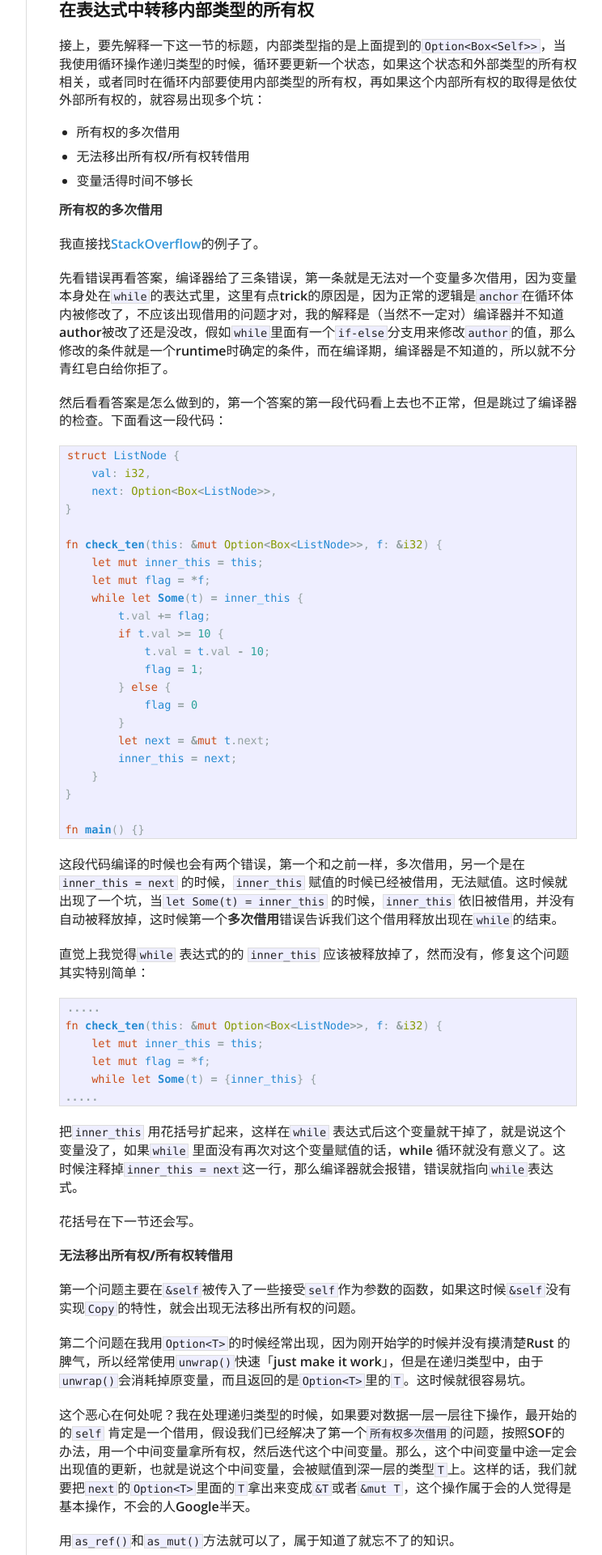
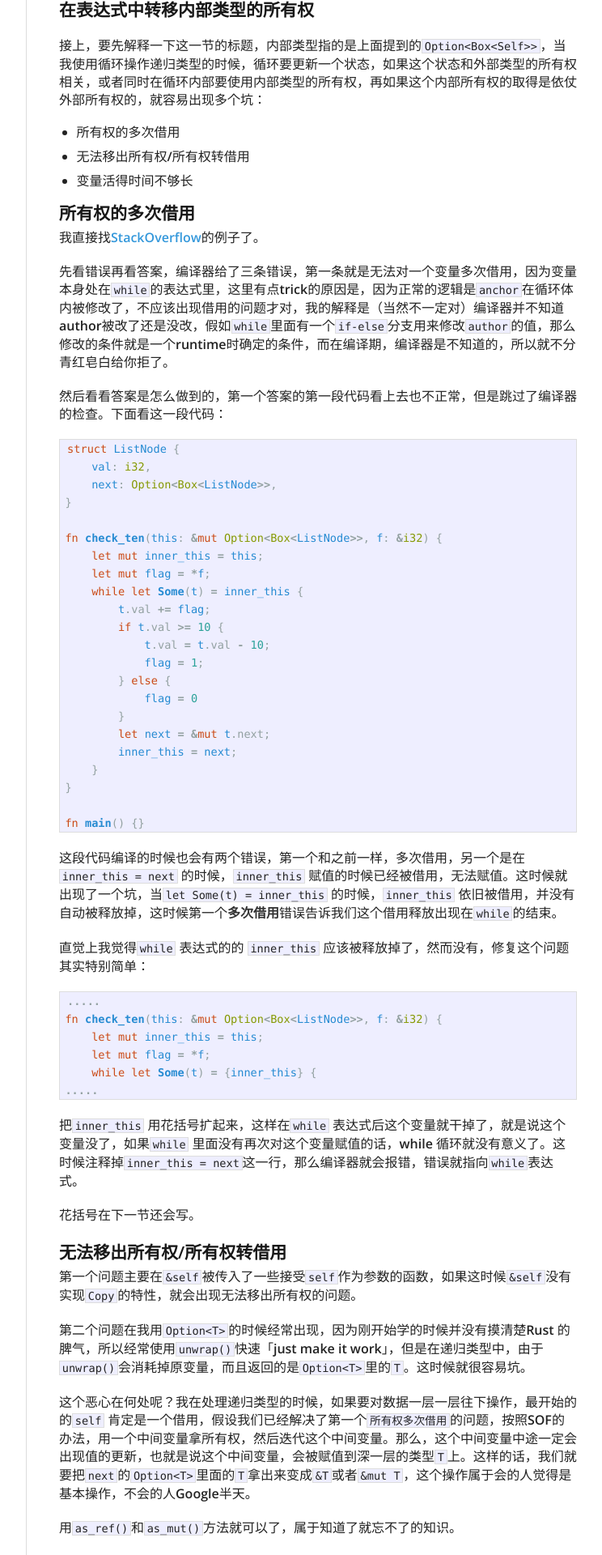
Before and after one commit to ccqpein/ccqpein.github.io, a Jekyll site: the page built from _posts/2018-07-24-rust-note.md, in a window 1280 px wide. Shown: the part 1059-2979 px from the top of the page at 81% size, without its empty margins (378-1122 px from the left). Built offline with Jekyll 4.4.1, drawn with Linux system fonts in a browser that asks for light colours; nearby versions of some CDN libraries.

Commit message:
change style

```diff
--- a/_posts/2018-07-24-rust-note.md
+++ b/_posts/2018-07-24-rust-note.md
@@ -47,7 +47,7 @@ struct ListNode {
 + 无法移出所有权/所有权转借用
 + 变量活得时间不够长
 
-**所有权的多次借用**
+#### 所有权的多次借用 ####
 
 我直接找[StackOverflow](https://stackoverflow.com/questions/37986640/cannot-obtain-a-mutable-reference-when-iterating-a-recursive-structure-cannot-b)的例子了。
 
@@ -97,7 +97,7 @@ fn check_ten(this: &mut Option<Box<ListNode>>, f: &i32) {
 
 花括号在下一节还会写。
 
-**无法移出所有权/所有权转借用**
+#### 无法移出所有权/所有权转借用 ####
 
 第一个问题主要在`&self`被传入了一些接受`self`作为参数的函数，如果这时候`&self`没有实现`Copy`的特性，就会出现无法移出所有权的问题。
 
@@ -107,7 +107,7 @@ fn check_ten(this: &mut Option<Box<ListNode>>, f: &i32) {
 
 用`as_ref()`和`as_mut()`方法就可以了，属于知道了就忘不了的知识。
 
-**变量活得时间不够长**
+#### 变量活得时间不够长 ####
 
 这个问题我暂时找不到例子，所以就不放了。当调用已经被清理掉的变量的时候，即生命周期终止，编译器就会给出这个错误。特别之处主要在两点，
 
```
